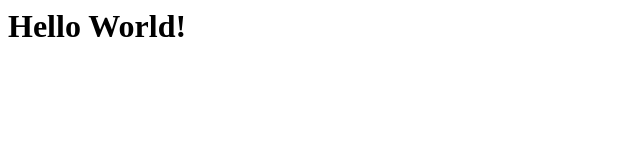
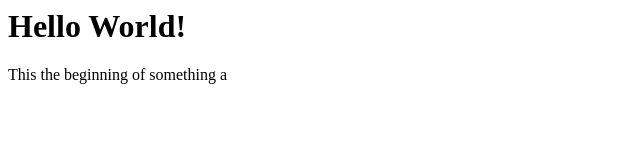
Before and after one commit to jimbo20009/Cocoa2, a plain HTML site: page index.html in a window 1280 px wide. Shown: the whole page, without its empty margins (0-640 px from the left). Drawn offline with Linux system fonts and the light colour scheme.

Commit message:
beginning

```diff
--- a/index.html
+++ b/index.html
@@ -1 +1,2 @@
 <h1>Hello World!</h1>
+<p>This the beginning of something a
```
